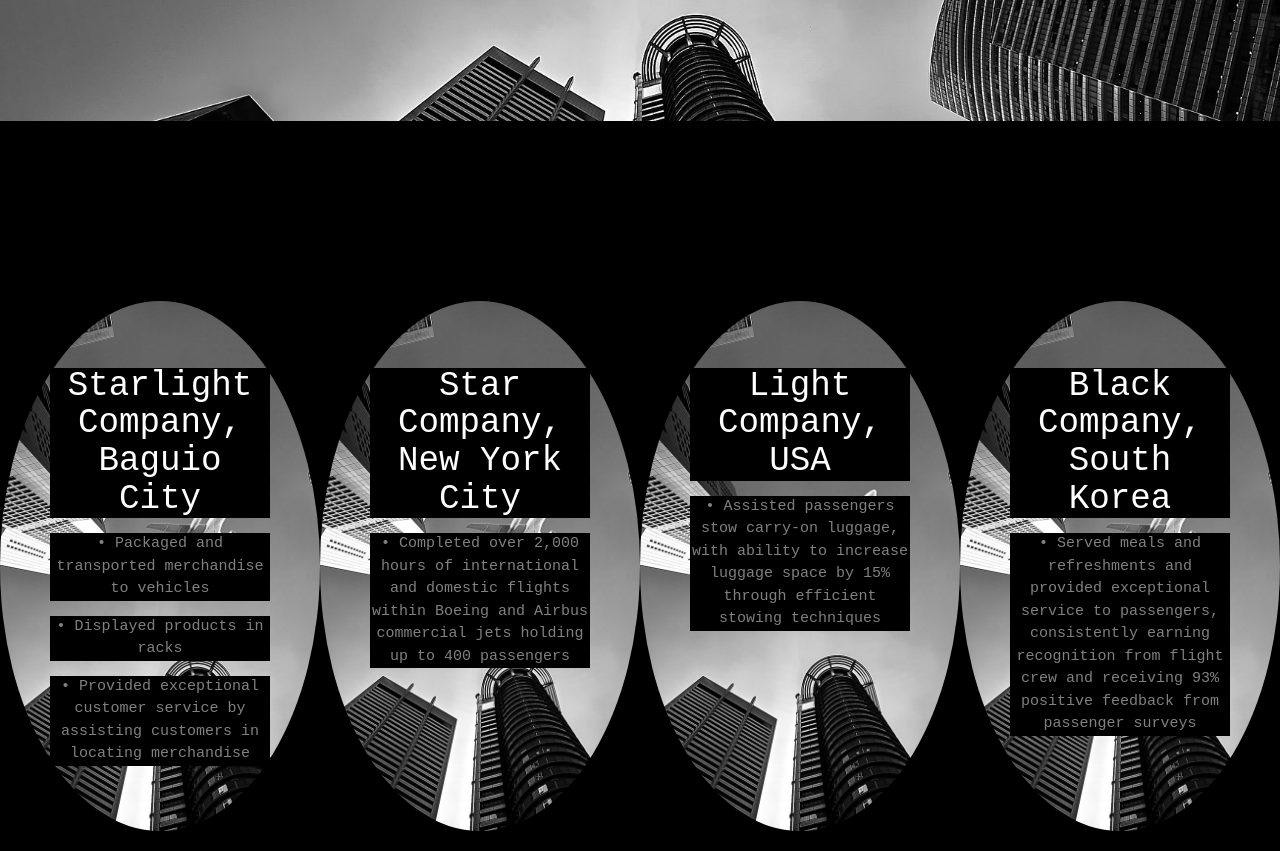
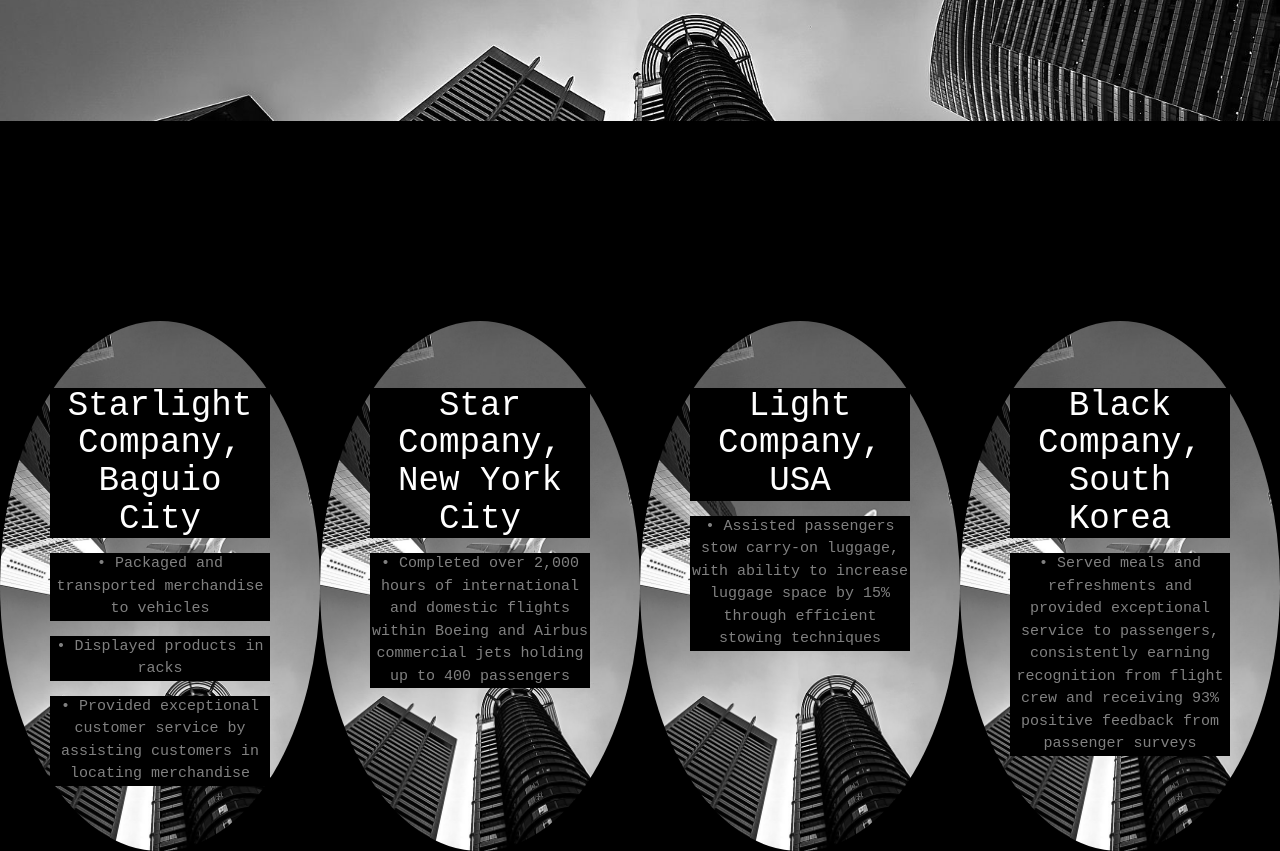
Before and after one commit to jayseel/resume, a plain HTML site: page index.html in a window 1280 px wide. Shown: the part 3720-4571 px from the top of the page. Drawn offline with nearby package versions, Linux system fonts and the light colour scheme.

Commit message:
Update style.css

```diff
--- a/css/style.css
+++ b/css/style.css
@@ -249,8 +249,8 @@ img {vertical-align: middle;}
 	grid-template-columns: 1fr 1fr 1fr 1fr;
 	grid-template-rows: 1fr;
 	background:black;
-	padding-top: 100px;
-	padding-bottom: 100px;
+	padding-top: 120px;
+	padding-bottom: 120px;
 }
 #circle1, #circle2, #circle3, #circle4{
 	background-image: url(../images/airplane.jpg);
```
